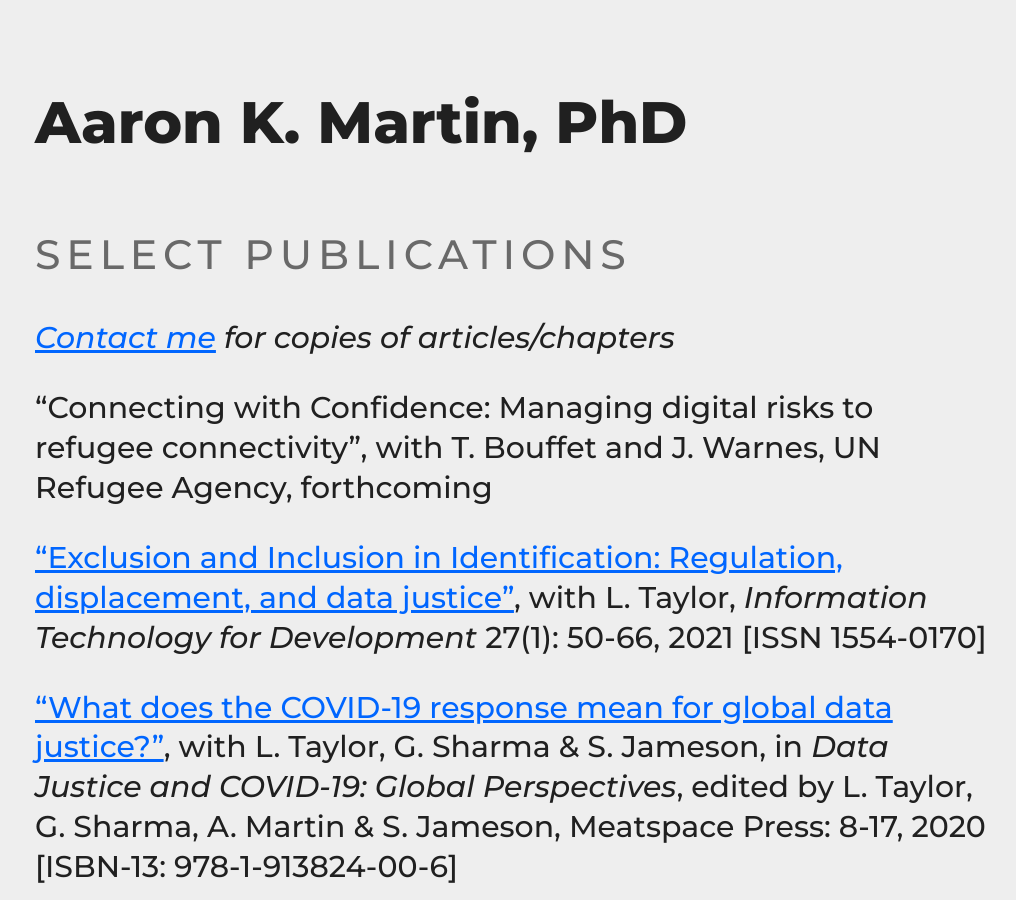
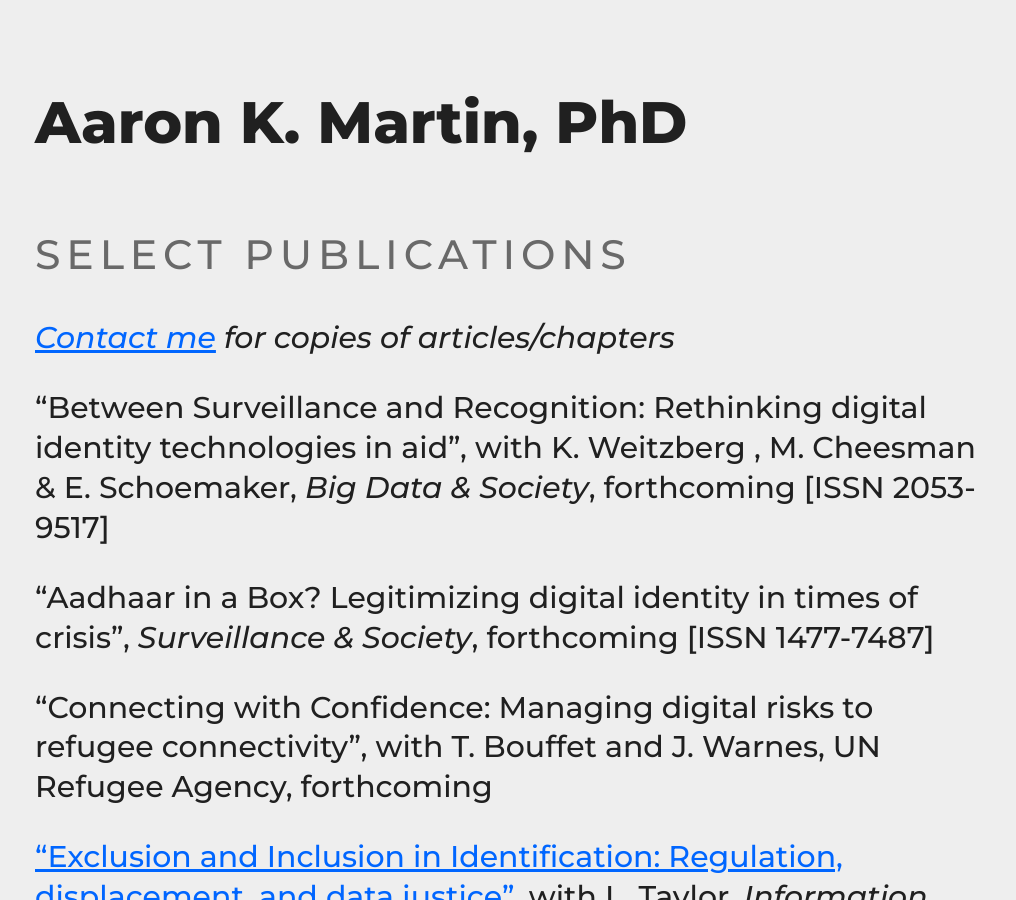
Before and after one commit to haroonalrasheed/641a, a Jekyll site: the page built from select-publications/index.md, in a window 1280 px wide and 900 px high. Shown: the whole window, without its empty margins (129-1145 px from the left). Built offline with Jekyll 4.4.1, drawn with Linux system fonts in a browser that asks for light colours.

Commit message:
Update index.md

```diff
--- a/select-publications/index.md
+++ b/select-publications/index.md
@@ -6,6 +6,10 @@ title: Select Publications
 ## Select Publications
 
 _[Contact me](mailto:a.k.martin@uvt.nl) for copies of articles/chapters_
+
+"Between Surveillance and Recognition: Rethinking digital identity technologies in aid", with K. Weitzberg , M. Cheesman & E. Schoemaker, *Big Data & Society*, forthcoming [ISSN 2053-9517]
+
+"Aadhaar in a Box? Legitimizing digital identity in times of crisis", *Surveillance & Society*, forthcoming [ISSN 1477-7487]
 
 "Connecting with Confidence: Managing digital risks to refugee connectivity", with T. Bouffet and J. Warnes, UN Refugee Agency, forthcoming
 
```
